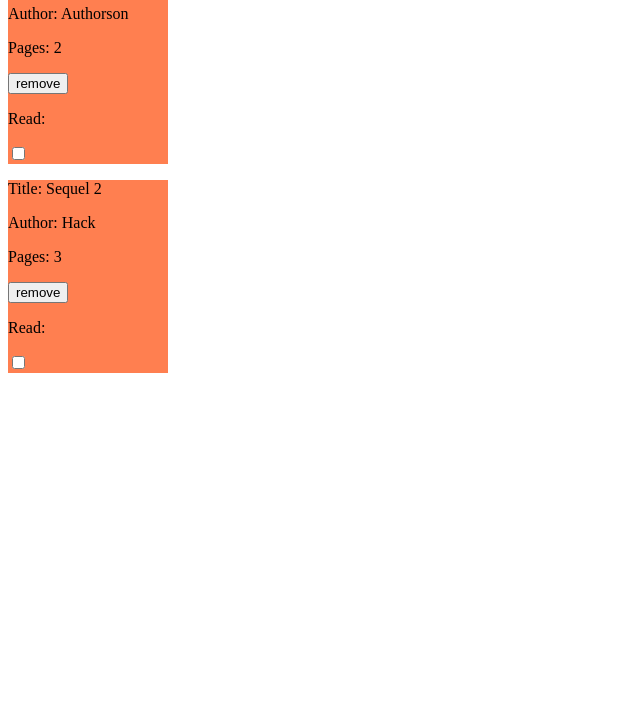
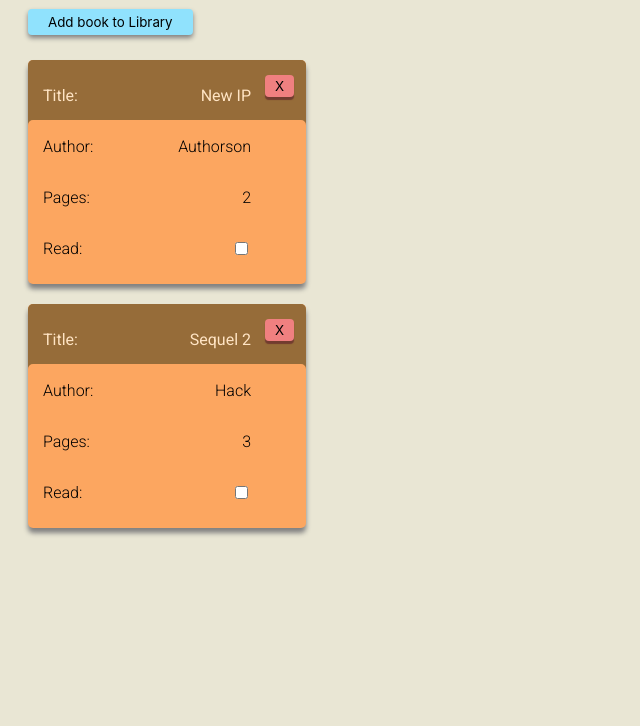
Before and after one commit to g4mrnub/library, a plain HTML site: page index.html in a window 1280 px wide. Shown: the part 74-800 px from the top of the page, without its empty margins (0-640 px from the left). Drawn offline with Linux system fonts and the light colour scheme.

Commit message:
make cards into more organized grids

```diff
--- a/index.html
+++ b/index.html
@@ -3,7 +3,7 @@
 
 <head>
   <meta charset="utf-8">
-  <title>guh</title>
+  <title>Library</title>
   <meta name="author" content="">
   <meta name="description" content="">
   <meta name="viewport" content="width=device-width, initial-scale=1">
@@ -13,7 +13,8 @@
 
 <body onload = "displayLibrary(myLibrary)">
   <div id="div1">
-    <button id="add button" onclick="addBookForm()">Add book to Library</button>
+    <h1 style="margin:20px">Library</h1>
+    <button id="add button"  style="margin:5px 20px;" onclick="addBookForm()">Add book to Library</button>
   </div>
   <div id="library"></div>
   <script src="script.js">
--- a/script.js
+++ b/script.js
@@ -1,6 +1,6 @@
 let myLibrary = [
     {
-    title:"titular title",
+    title:"New IP",
     author:"Authorson",
     pages:2
     },
@@ -19,20 +19,35 @@ function Book(title, author, pages) {
   this.title = title;
   this.author = author;
   this.pages = pages;
-  this.read = read;
+  let read = false;
 }
 
-function addBookToLibrary(){
+Book.prototype.readStatusToggle = function(){
+  /*let removalIndex = null;
+  for(let i = 0; i<library.length;i++){
+    if(library[i].title == book.title){
+      if(library[i].read = true){library[i].read = false}
+      else{library[i].read = true};
+    };
+  };*/
 
-    let  formData = document.getElementById("bookForm"); //grab form from DOM
+  if (!this.read) {
+    this.read = true;
+    console.log("I AM FUCKING READ");
+  }else{
+    this.read = false;
+  }
+}
+
+function addBookToLibrary(formData){
+
+    //let  formData = document.getElementById("bookForm"); //grab form from DOM
 
     let bookName = formData.title.value;
-    let bookAuthor = formData.author.value;
-    let bookPages = formData.pages.value;
-    let bookRead = false;
+    let bookAuthorLabel = formData.author.value;
+    let bookPagesLabel = formData.pages.value;
 
-    let book1 = new Book(bookName, bookAuthor, bookPages); //make new book object from form DOM data
-
+    let book1 = new Book(bookName, bookAuthorLabel, bookPagesLabel); //make new book object from form DOM data
   myLibrary.push(book1); //push that onto an array stack of book objects
 }
 
@@ -47,39 +62,29 @@ let removeBookfromLibrary = function(library, book){ //loops through whole libra
   displayLibrary(myLibrary);
 }
 
-function readStatusToggle(library, book){
-  let removalIndex = null;
-  for(let i = 0; i<library.length;i++){
-    if(library[i].title == book.title){
-      if(library[i].read = true){library[i].read = false}
-      else{library[i].read = true};
-    };
-  };
-}
-
 function addBookForm() {
 
   const bookForm = document.createElement("form");
   bookForm.setAttribute("id","bookForm");
   bookForm.classList.add('bookForm');
 
-  const bookTitle = document.createElement("label");
-  bookTitle.setAttribute("for","title");
-  bookTitle.textContent = "BOOK TITLE:";
+  const bookTitleLabel = document.createElement("label");
+  bookTitleLabel.setAttribute("for","title");
+  bookTitleLabel.textContent = "BOOK TITLE:";
   const bookTitleBox = document.createElement("input");
   bookTitleBox.setAttribute('type',"text");
   bookTitleBox.setAttribute('name',"title");
 
-  const bookAuthor = document.createElement("label");
-  bookAuthor.setAttribute('for',"author");
-  bookAuthor.textContent = "BOOK Author:";
+  const bookAuthorLabel = document.createElement("label");
+  bookAuthorLabel.setAttribute('for',"author");
+  bookAuthorLabel.textContent = "BOOK Author:";
   const bookAuthorBox = document.createElement("input");
   bookAuthorBox.setAttribute('type',"text");
   bookAuthorBox.setAttribute('name',"author");
 
-  const bookPages = document.createElement("label");
-  bookPages.setAttribute('for',"pages");
-  bookPages.textContent = "Page Count:";
+  const bookPagesLabel = document.createElement("label");
+  bookPagesLabel.setAttribute('for',"pages");
+  bookPagesLabel.textContent = "Page Count:";
   const bookPagesBox = document.createElement("input");
   bookPagesBox.setAttribute('type',"text");
   bookPagesBox.setAttribute('name',"pages");
@@ -88,12 +93,19 @@ function addBookForm() {
   submit.setAttribute('type',"submit");
   submit.textContent = "SUBMIT";
   submit.addEventListener('click', (event) => {
-    addBookToLibrary();
+    addBookToLibrary(event.target.parentNode);
     displayLibrary(myLibrary);
     bookForm.parentNode.removeChild(bookForm);
   });
   overlayContainer.appendChild(bookForm);
-  bookForm.append(bookTitle, bookTitleBox, bookAuthor, bookAuthorBox, bookPages, bookPagesBox, submit);
+  bookForm.append(
+    bookTitleLabel,
+    bookTitleBox,
+    bookAuthorLabel,
+    bookAuthorBox,
+    bookPagesLabel,
+    bookPagesBox,
+    submit);
 }
 
 function displayLibrary(library){
@@ -101,35 +113,65 @@ function displayLibrary(library){
   library.forEach(book => {
     const bookDisplay = document.createElement("div");
     bookDisplay.classList.add('bookDisplay');
+    const bookContentGrid = document.createElement("div");
+    bookContentGrid.classList.add('bookContentGrid');
+
+    const bookTitleLabel = document.createElement("p");
+    bookTitleLabel.classList.add('title');
+    bookTitleLabel.textContent = `Title:`;
     const bookTitle = document.createElement("p");
-    bookTitle.textContent = `Title: ${book.title}`;
+    bookTitle.classList.add('title');
+    bookTitle.textContent = `${book.title}`;
+
+    const bookAuthorLabel = document.createElement("p");
+    bookAuthorLabel.textContent = `Author:`;
     const bookAuthor = document.createElement("p");
-    bookAuthor.textContent = `Author: ${book.author}`;
+    bookAuthor.textContent = `${book.author}`;
+
+    const bookPagesLabel = document.createElement("p");
+    bookPagesLabel.textContent = `Pages:`;
     const bookPages = document.createElement("p");
-    bookPages.textContent = `Pages: ${book.pages}`;
+    bookPages.textContent = `${book.pages}`;
 
     const bookRead = document.createElement("p");
     bookRead.textContent = "Read:";
     const readBox = document.createElement("input");
     readBox.setAttribute('type',"checkbox");
+    if (book.read == true){
+      readBox.setAttribute('checked', "");
+    }
     readBox.addEventListener('click', () => {
-      readStatusToggle(myLibrary, book);
+      /*book.readStatusToggle(); // this function is not a function of book */
+      console.log(book); //OKAY try: creating a whole new child of prototype book that has all the "this." info, the book prototype only having the function of ReadStatusToggle
     });
 
     const removeButton = document.createElement("button");
-    removeButton.textContent = "remove";
+    removeButton.classList.add('x');
+    removeButton.textContent = "X";
     removeButton.addEventListener('click', () => {
       removeBookfromLibrary(myLibrary, book);
     });
 
-    libraryContainer.appendChild(bookDisplay);
-    bookDisplay.appendChild(bookTitle);
-    bookDisplay.appendChild(bookAuthor);
-    bookDisplay.appendChild(bookPages);
-    bookDisplay.appendChild(removeButton);
+    /*libraryContainer.appendChild(bookDisplay);
+    bookDisplay.appendChild(bookTitleLabel);
+    bookDisplay.appendChild(bookAuthorLabel);
+    bookDisplay.appendChild(bookPagesLabel);
     bookDisplay.appendChild(bookRead);
     bookDisplay.appendChild(readBox);
-
+    bookDisplay.appendChild(removeButton);*/
+    libraryContainer.appendChild(bookDisplay)
+    bookDisplay.appendChild(bookContentGrid);
+    bookContentGrid.append(
+      bookTitleLabel,
+      bookTitle,
+      bookAuthorLabel,
+      bookAuthor,
+      bookPagesLabel,
+      bookPages,
+      bookRead,
+      readBox,
+    );
+    bookDisplay.appendChild(removeButton);
   });
 
 }
--- a/style.css
+++ b/style.css
@@ -1,10 +1,64 @@
-.bookDisplay{
-    background-color: coral;
-    max-width: 10em;
+@import url('https://fonts.googleapis.com/css2?family=Roboto:ital,wght@0,100;0,300;0,400;0,500;0,700;0,900;1,100;1,300;1,400;1,500;1,700;1,900&display=swap');
+
+body{
+    font-family: Roboto, sans-serif;
+    background-color: rgb(233, 230, 212);
+    font-weight: 300;
 }
 
+button {
+    font-family: -apple-system, BlinkMacSystemFont, 'Segoe UI', Roboto, Oxygen, Ubuntu, Cantarell, 'Open Sans', 'Helvetica Neue', sans-serif;
+    border-style: none;
+    padding: 5px 20px;
+    background-color: rgb(144, 226, 253);
+    border-radius: 4px;
+    box-shadow: 0px 3px 5px grey;
+}
+
+button:focus{
+    box-shadow: 0px 5px 5px inset grey;
+}
+
+.bookDisplay{
+    background-color: rgb(252, 166, 96);
+    max-width: 13em;
+    padding: 10px 55px 10px 15px;
+    border-radius: 5px;
+    margin: 20px;
+    box-shadow: 0px 5px 5px grey, 0px 60px 0px inset rgb(150, 108, 57);
+    position:relative;
+}
+
+.bookContentGrid{
+    display:grid;
+    grid-template-columns: 1fr 2fr;
+    grid-template-rows: repeat(4, 1fr);
+    align-items: center;
+}
+
+.title{
+    color: bisque;
+    font-weight: 400;
+    text-decoration: none;
+}
+
+.bookContentGrid > *:nth-child(2n){
+    justify-self: end;
+}
+
+.x{
+    position:absolute;
+    padding: 3px 10px;
+    top:15px;
+    right:12px;
+    background-color: lightcoral;
+    box-shadow: 0px 3px 1px rgb(114, 60, 47);
+
+}
+
+
 .bookForm{
-    background-color: lightcyan;
+    background-color: rgb(193, 255, 255);
 
     position: absolute;
     top:0;
@@ -18,5 +72,4 @@
     grid-template-columns: 1fr 1fr;
     width: 8em;
     height: 14em;
-
 }
```
